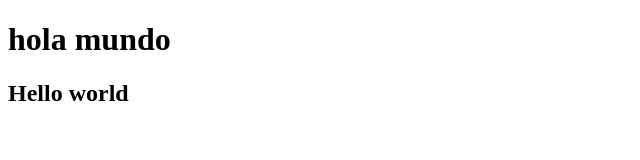
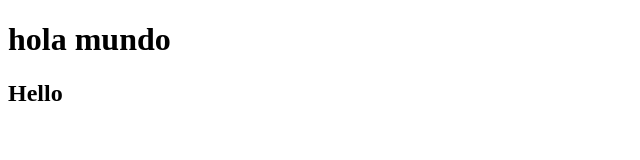
Before and after one commit to Licanpor/EjGitHub, a plain HTML site: page index.html in a window 1280 px wide. Shown: the full height of the page, 0-640 px from the left. Drawn offline with Linux system fonts and the light colour scheme.

Commit message:
quite  el world

```diff
--- a/index.html
+++ b/index.html
@@ -7,6 +7,6 @@
 </head>
 <body>
 	<h1>hola mundo</h1>
-	<h2>Hello world</h2>
+	<h2>Hello</h2>
 </body>
 </html>
```
